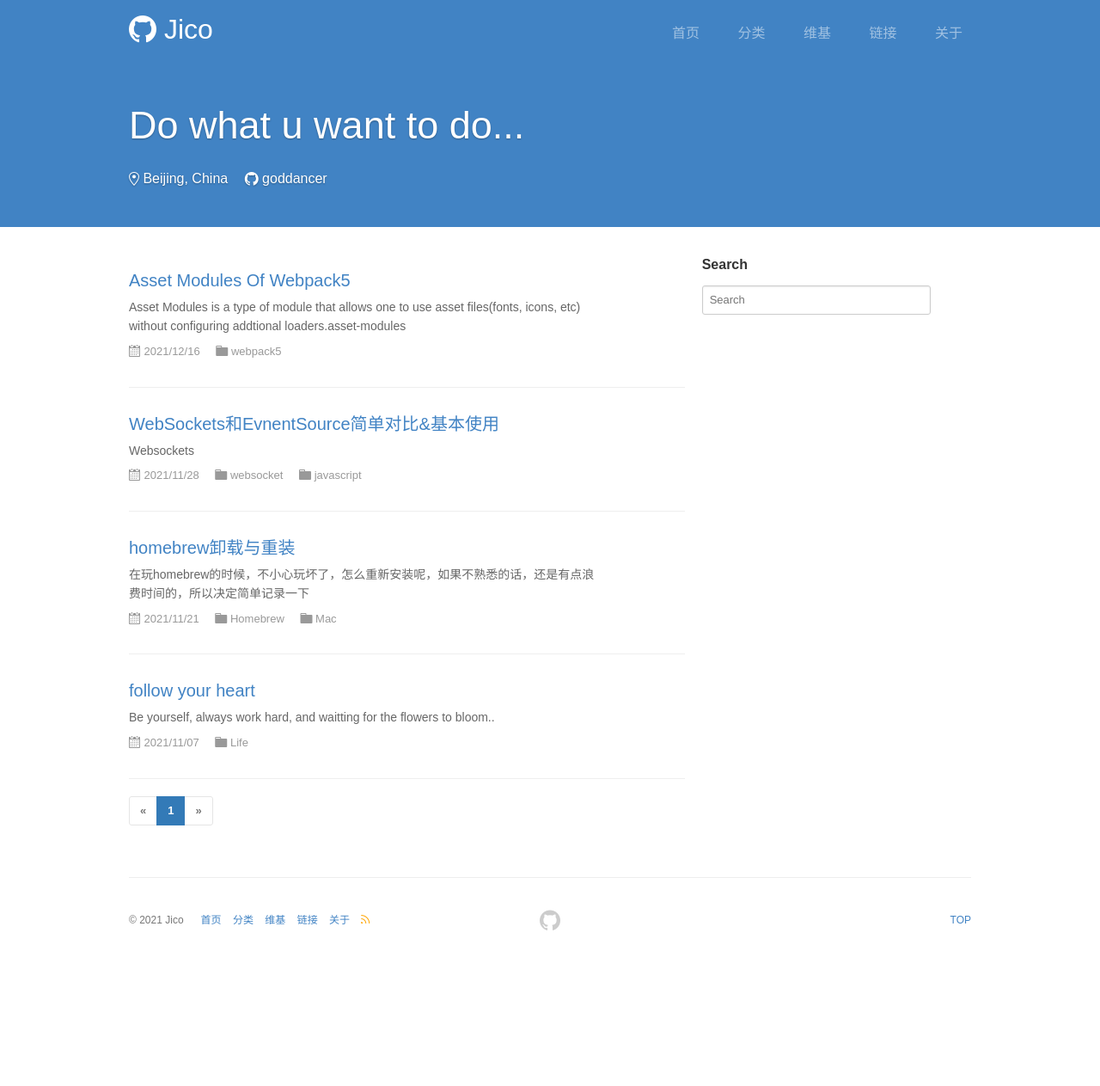
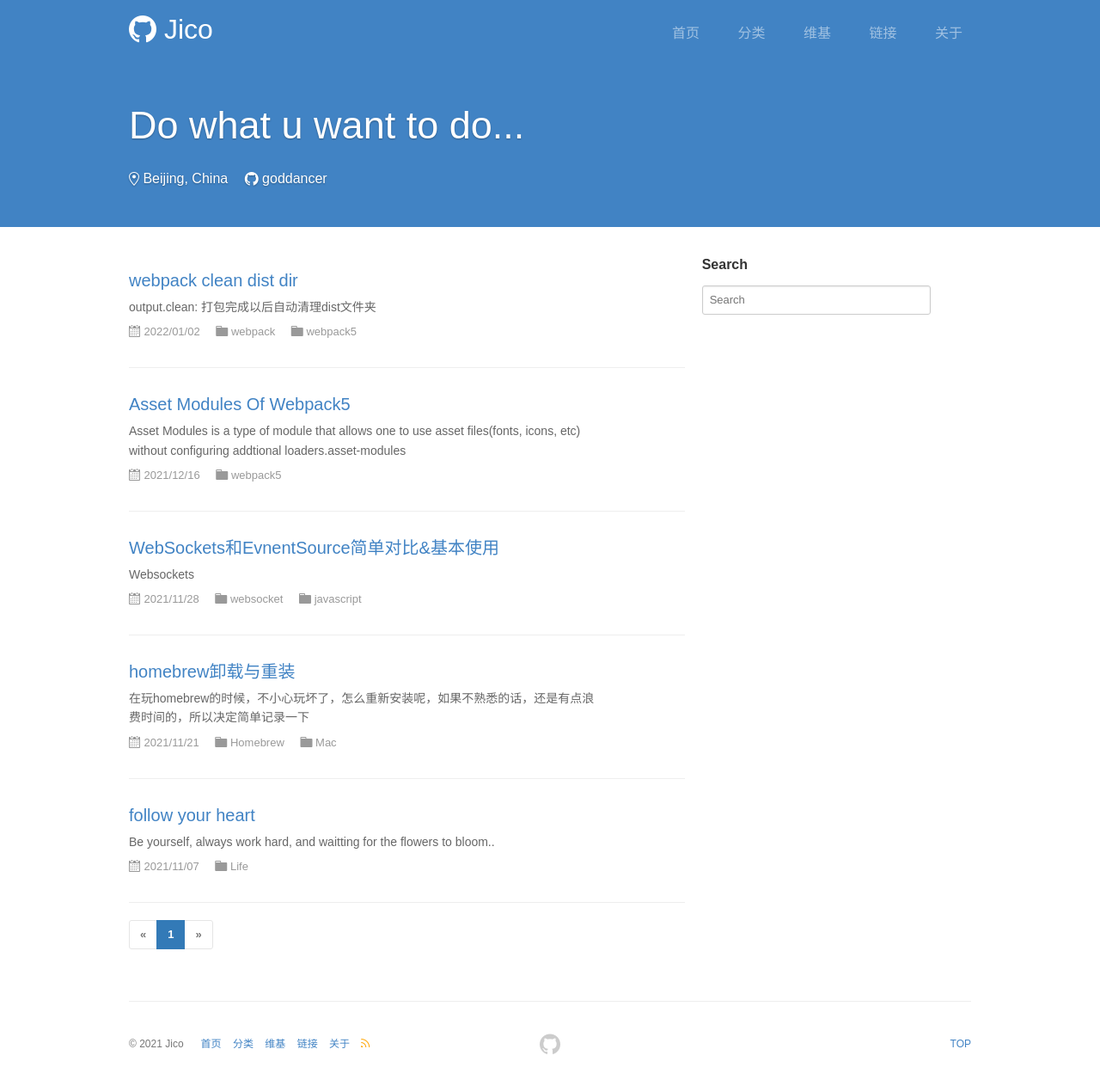
Before and after one commit to goddancer/goddancer.github.io, a Jekyll site: the page built from index.html, in a window 1280 px wide. Shown: the whole page at 86% size. Built offline with Jekyll 4.4.1, drawn with Linux system fonts in a browser that asks for light colours; the list of posts is cut into pages by our own code; before the commit the page ends 1119 px from its top, so only the background shows below that.

Commit message:
posts: add webpack output.clean case

```diff
--- a/_drafts/webpack-clean-dist.md
+++ b/_posts/blog/2022-01-02-webpack-clean-dist.md
@@ -1,9 +1,9 @@
 ---
 layout: post
 title: webpack clean dist dir
-categories: [cate1, cate2]
-description: some word here
-keywords: keyword1, keyword2
+categories: [webpack, webpack5]
+description: webpack output.clean
+keywords: webpack, output.clean
 ---
 
 * output.clean: 打包完成以后自动清理dist文件夹
```
